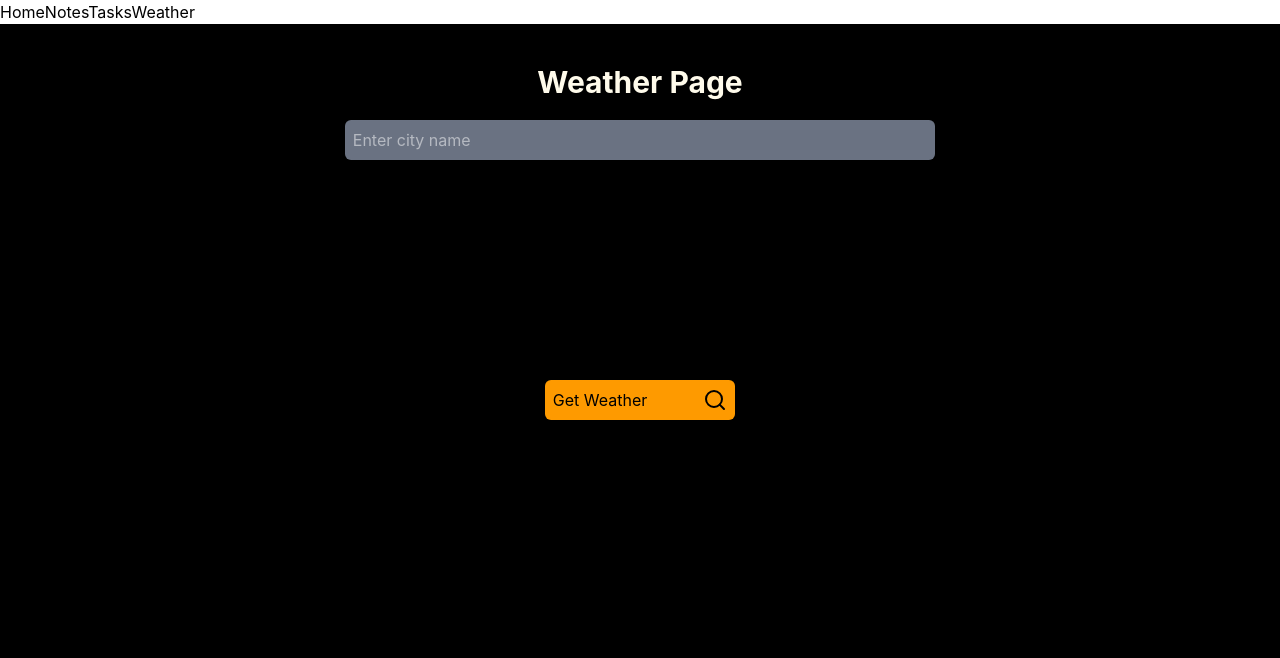
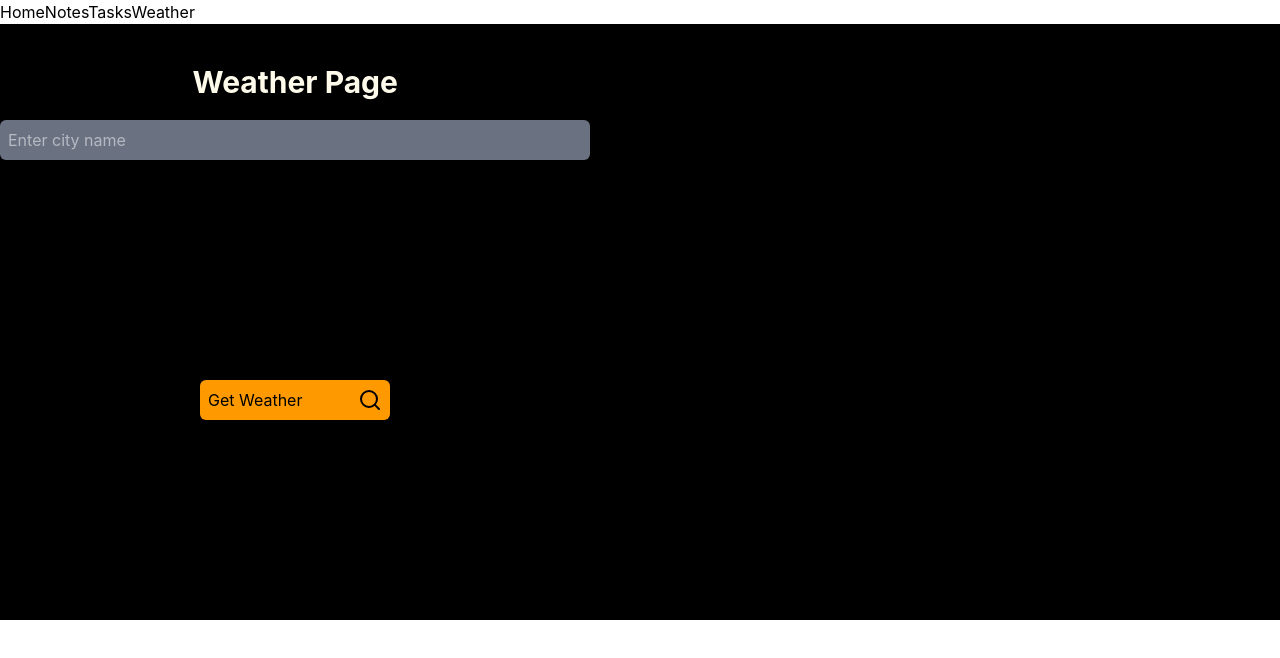
Before and after one commit to snigdhamistry/my-productivity-hub, a React (Vite) app: page /weather in a window 1280 px wide. Shown: the top 658 px of the page. Built offline with nearby package versions, Linux system fonts and the light colour scheme.

Commit message:
small changes in css

```diff
--- a/src/pages/Weather.jsx
+++ b/src/pages/Weather.jsx
@@ -63,7 +63,7 @@ const Weather = () => {
        }
 
        return (
-              <div className='bg-black h-screen w-screen flex flex-col items-center justify-start gap-5 pt-10  text-amber-50' >
+              <div className='bg-black h-100% w-100% overflow-y-auto flex  items-center justify-start gap-5 pt-10  text-amber-50' >
 
                      <form onSubmit={handleFormSubmit} className='flex flex-col items-center gap-5'>
                             <h1 className='text-3xl font-bold'>Weather Page</h1>
@@ -107,7 +107,7 @@ const Weather = () => {
                             {error && <p className="text-red-500">{error}</p>}
                      </form>
 
-                     <div className='mt-10' >
+                     <div className='mt-10 mb-10' >
                             {
                                    weather && (
                                           <div className='flex flex-col items-center gap-5 bg-amber-200 p-5 rounded-md text-black' >
```
